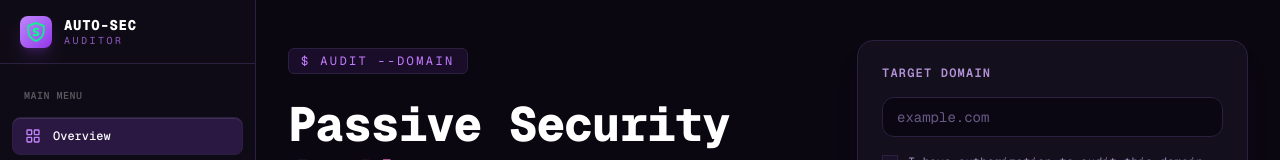
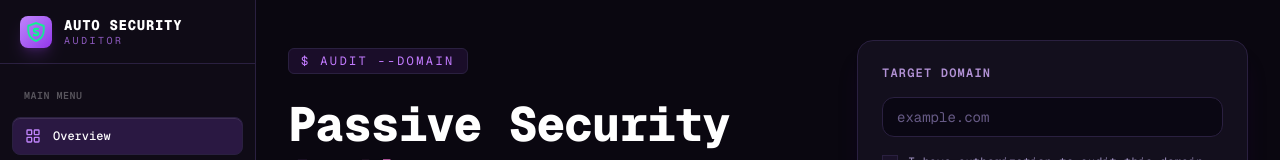
Before and after one commit to MeledakCik/audit-otomatis, a Next.js app: page / in a window 1280 px wide. Shown: the top 160 px of the page. Built offline with nearby package versions, Linux system fonts and the light colour scheme.

Commit message:
asdasdasdadad

```diff
--- a/components/app-sidebar.tsx
+++ b/components/app-sidebar.tsx
@@ -92,7 +92,7 @@ export function AppSidebar() {
         </div>
         <div className="leading-tight">
           <div className="text-sm font-extrabold tracking-wider text-white">
-            AUTO-SEC
+            AUTO SECURITY
           </div>
           <div className="text-[10px] font-mono tracking-[0.25em] text-purple-400/70">
             AUDITOR
```
